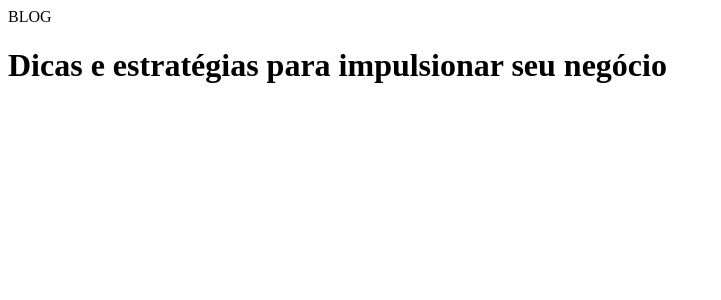
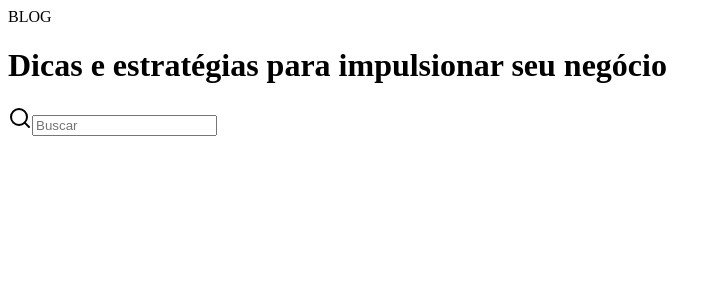
Before and after one commit to anaclaraaraujo/site-blog, a Next.js app: page /blog in a window 1280 px wide. Shown: the top 300 px of the page, without its empty margins (0-721 px from the left). Built offline with nearby package versions, Linux system fonts and the light colour scheme.

Commit message:
feat(blog): added search component and functionality

```diff
--- /dev/null
+++ b/src/components/search/search.tsx
@@ -0,0 +1,56 @@
+import { cn } from '@/lib/utils';
+import { CircleX, SearchIcon } from 'lucide-react';
+import { useRouter } from 'next/router';
+import { useCallback } from 'react';
+
+export function Search() {
+  const router = useRouter();
+  const query = (router.query.q as string) ?? '';
+
+  const handleSearch = useCallback(
+    (event: React.FormEvent) => {
+      event.preventDefault();
+      if (query.trim()) {
+        router.push(`/blog?q=${encodeURIComponent(query)}`);
+      }
+    },
+    [query, router]
+  );
+
+  const resetSearch = () => {
+    router.push('/blog', undefined, { shallow: true, scroll: false });
+  };
+
+  const handleQueryChange = (event: React.ChangeEvent<HTMLInputElement>) => {
+    const newQuery = event.target.value;
+    router.push(`/blog?q=${encodeURIComponent(newQuery)}`, undefined, {
+      shallow: true,
+      scroll: false,
+    });
+  };
+
+  return (
+    <form onSubmit={handleSearch} className="relative group">
+      <SearchIcon
+        className={cn(
+          'text-gray-300 absolute left-3 top-1/2 -translate-y-1/2 h-4 w-4 transition-colors duration-200 group-focus-within:text-blue-300',
+          query ? ' text-blue-300' : ''
+        )}
+      />
+
+      <input
+        type="text"
+        value={query}
+        placeholder="Buscar"
+        onChange={handleQueryChange}
+        className="w-full h-10 md:w-60 bg-transparent border border-gray-400 pl-9 text-gray-100 rounded-md text-body-sm outline-none transition-all duration-200 focus-within:border-blue-300 focus-within:ring-1 focus-within:ring-blue-300 placeholder:text-gray-300 placeholder:text-body-sm"
+      />
+      {query && (
+        <CircleX
+          className="absolute w-4 h-4 top-1/2 -translate-y-1/2 right-3 text-gray-300"
+          onClick={resetSearch}
+        />
+      )}
+    </form>
+  );
+};
--- a/src/pages/blog/index.tsx
+++ b/src/pages/blog/index.tsx
@@ -1,4 +1,13 @@
+import { Search } from "@/components/search/search";
+import { useRouter } from "next/router";
+
 export default function BlogPage() {
+  const router = useRouter();
+  const query = router.query.q as string;
+  const pageTitle = query
+    ? `Resultados de busca para "${query}"`
+    : 'Dicas e estratégias para impulsionar seu negócio';
+
   return (
     <div className="flex flex-col py-24 flex-grow h-full">
       <header className="">
@@ -11,13 +20,13 @@
 
             {/* Titulo */}
             <h1 className="text-balance text-start md:text-left text-heading-lg md:text-heading-xl max-w-2xl text-gray-100">
-              Dicas e estratégias para impulsionar seu negócio
+              {pageTitle}
             </h1>
           </div>
+          {/* Search */}
+          <Search />
         </div>
       </header>
-
-      {/* Search */}
 
       {/* Listagem de posts */}
     </div>
```
Also changed, not shown: 1 other file (tests, documents, lock files or other folders).
